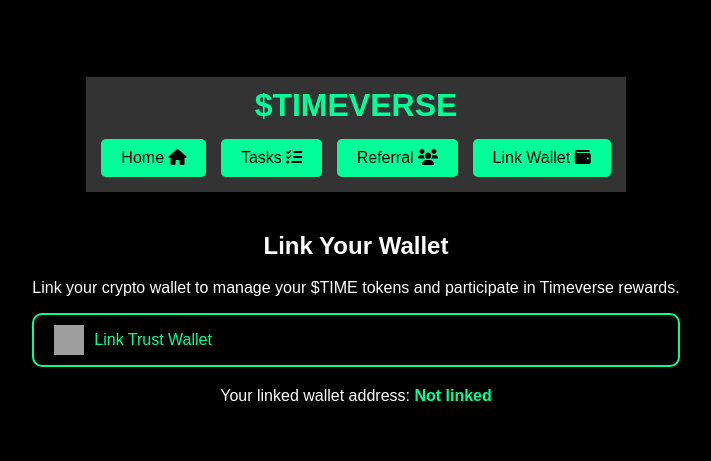
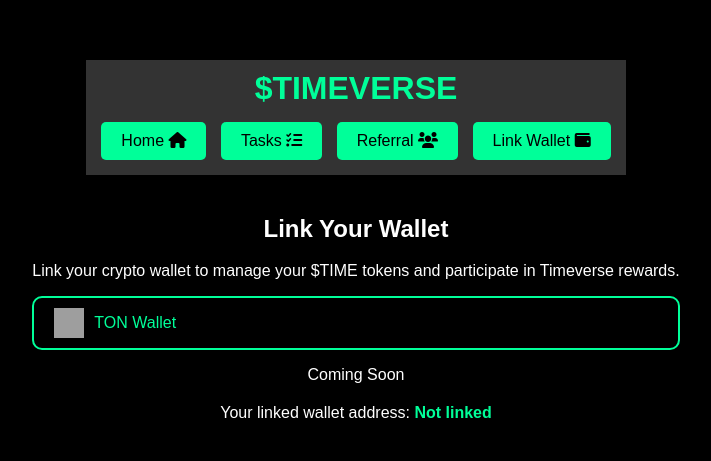
Before and after one commit to M1les07/timeverse, a website: page wallet.html in a window 1280 px wide. Shown: the part 141-602 px from the top of the page, without its empty margins (284-995 px from the left). Drawn offline with Linux system fonts and the light colour scheme; grey boxes are pictures that could not be loaded.

Commit message:
Update wallet.html

```diff
--- a/wallet.html
+++ b/wallet.html
@@ -22,15 +22,17 @@
             <h2>Link Your Wallet</h2>
             <p>Link your crypto wallet to manage your $TIME tokens and participate in Timeverse rewards.</p>
             <div id="wallet-options">
-                <a href="trust://wallet/asset/ethereum" target="_blank" class="wallet-button">
+                <href="" target="_blank" class="wallet-button">
                     <img src="https://cryptologos.cc/logos/toncoin-ton-logo.png" alt="TON Wallet Logo" class="wallet-icon">
-                    Link Trust Wallet
-                </a>
+                    TON Wallet
+                    <div id="wallet-linking-section" style="display: none;">
+                      </div>
             </div>
-<!--             <p class="coming-soon">Coming Soon</p> -->
+            <p class="coming-soon">Coming Soon</p>
             <div id="wallet-address-display">
                 <p>Your linked wallet address: <span id="wallet-address">Not linked</span></p>
             </div>
+
         </section>
     </main>
     <script src="script.js"></script>
```
